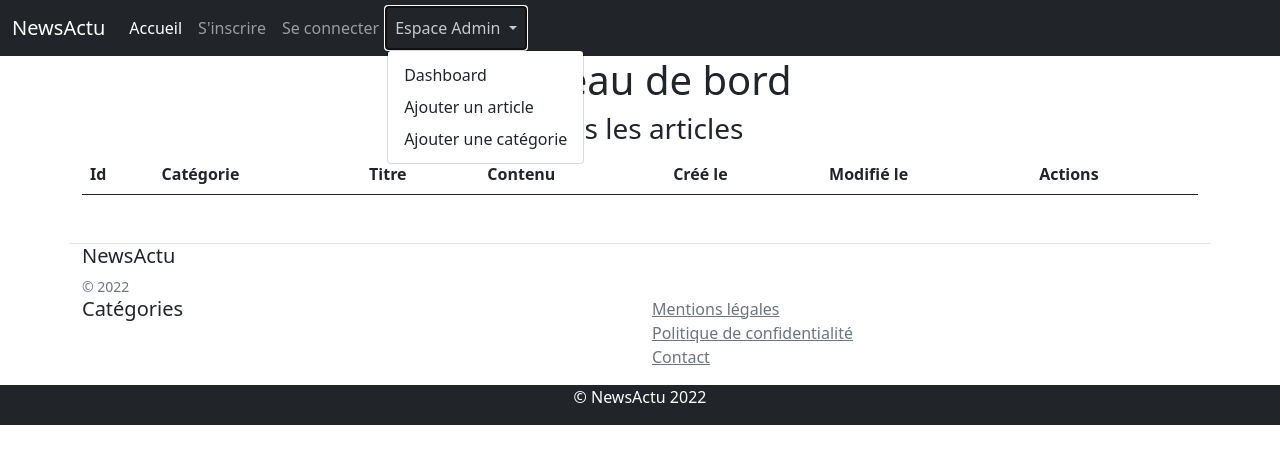
After one commit to Satodeau/NewsActu-Symfony, a Symfony app: template templates/admin/show_dashboard.html.twig in a window 1280 px wide, after a click on "Espace Admin". The commit adds this page. Shown: the top 464 px of the page. Run offline with Twig, Linux system fonts and the light colour scheme; the template is opened without the code that fills it, so the values that code supplies are empty; some libraries are stand-ins or nearby versions.

Commit message:
show_dashboard

```diff
--- a/config/services.yaml
+++ b/config/services.yaml
@@ -4,6 +4,8 @@
 # Put parameters here that don't need to change on each machine where the app is deployed
 # https://symfony.com/doc/current/best_practices.html#use-parameters-for-application-configuration
 parameters:
+
+    uploads_dir: '%kernel.project_dir%/public/uploads'
 
 services:
     # default configuration for services in *this* file
--- a/src/Form/ArticleFormType.php
+++ b/src/Form/ArticleFormType.php
@@ -27,7 +27,7 @@ class ArticleFormType extends AbstractType
             ])
             ->add('content', TextareaType::class, [
                 'label' => false,
-                'attri' => [
+                'attr' => [
                     'placeholder' =>'Ici le contenu de l\'article'
                 ],
             ])
--- /dev/null
+++ b/templates/admin/show_dashboard.html.twig
@@ -0,0 +1,42 @@
+{% extends 'base.html.twig' %}
+
+{% block body %}
+
+    <h1 class="text-center">Tableau de bord</h1>
+
+    {%  include 'include/_flashes.html.twig' %}
+
+    <h3 class="text-center">Tous les articles</h3>
+    <table class="table">
+        <thead>
+            <tr>
+                <th>Id</th>
+                <th>Catégorie</th>
+                <th>Titre</th>
+                <th>Contenu</th>
+                <th>Créé le</th>
+                <th>Modifié le</th>
+                <th>Actions</th>
+            </tr>
+        </thead>
+        <tbody>
+
+
+            {% for article in articles %}
+                <tr>
+                    <td>{{ article.id }}</td>
+                    <td>{{ article.category.name}}</td>
+                    <td>{{ article.title | length > 20 ? article.title | slice(0,20) ~ '...'}}</td>
+                    <td>{{ article.content | length > 20 ? article.content | slice(0,20) ~ '...' }}</td>
+                    <td>{{ article.createdAt | date('d/m/Y') }}</td>
+                    <td>{{ article.updatedAt | date('d/m/Y') }}</td>
+
+                </tr>
+            {% endfor %}
+
+        </tbody>
+
+    </table>
+
+
+{% endblock %}
--- a/templates/base.html.twig
+++ b/templates/base.html.twig
@@ -32,7 +32,7 @@
 
     <footer class="mt-4 pt-4 ">
         {% include "include/_footer.html.twig" %}
-    </footer
+    </footer>
 
 
     <script src="https://cdn.jsdelivr.net/npm/bootstrap@5.0.2/dist/js/bootstrap.bundle.min.js"
--- /dev/null
+++ b/templates/include/_flashes.html.twig
@@ -0,0 +1,21 @@
+{% for label, messages in app.flashes %}
+
+        {% for message in messages %}
+
+            <div class="alert alert-{{ label }} alert-dismissible fade show" role="alert">
+            {% if label == 'success' %}
+                <span class="alert-inner--icon"><i class="fa fa-thumbs-up"></i></span>
+            {% else %}
+                <span class="alert-inner--icon"><i class="fa fa-thumbs-down"></i></span>
+            {% endif %}
+
+            <span class="alert-inner--text">
+                <strong>{{ label | title }} : </strong> {{ message | raw }}
+            </span>
+        </div>
+
+
+
+        {% endfor %}
+
+    {% endfor %}
--- a/templates/include/_footer.html.twig
+++ b/templates/include/_footer.html.twig
@@ -3,7 +3,7 @@
         <div class="row">
             <div class="col-12 col-md">
                 <h5>NewsActu</h5>
-                <small class="d-block text-muted">&copy; 2021</small>
+                <small class="d-block text-muted">&copy; 2022</small>
             </div>
             <div class="col-6 col-md">
                 <h5>Catégories</h5>
--- a/templates/include/_nav.html.twig
+++ b/templates/include/_nav.html.twig
@@ -1,16 +1,16 @@
-<nav class="navbar navbar-expand-lg navbar-light bg-light">
+<nav class="navbar navbar-expand-lg navbar-dark bg-dark">
     <div class="container-fluid">
-    <a class="navbar-brand" href="{{ path('default_home')}}">NewsActu</a>
+        <a class="navbar-brand" href="{{ path('default_home') }}">NewsActu</a>
         <button class="navbar-toggler" type="button" data-bs-toggle="collapse" data-bs-target="#navbarSupportedContent" aria-controls="navbarSupportedContent" aria-expanded="false" aria-label="Toggle navigation">
             <span class="navbar-toggler-icon"></span>
         </button>
         <div class="collapse navbar-collapse" id="navbarSupportedContent">
             <ul class="navbar-nav me-auto mb-2 mb-lg-0">
                 <li class="nav-item">
-          <a class="nav-link active" aria-current="page" href="{{ path('default_home')}}">Accueil</a>
+                    <a class="nav-link active" aria-current="page" href="{{ path('default_home') }}">Accueil</a>
                 </li>
                 <li class="nav-item">
-          <a class="nav-link" href="#">S'incrire</a>
+                    <a class="nav-link" href="#">S'inscrire</a>
                 </li>
                 <li class="nav-item">
                     <a class="nav-link" href="#">Se connecter</a>
@@ -20,18 +20,17 @@
                         Espace Admin
                     </a>
                     <ul class="dropdown-menu" aria-labelledby="navbarDropdown">
-            <li><a class="dropdown-item" href="#">Dashboard</a></li>
-            <li><a class="dropdown-item" href="#">Ajouter un article</a></li>
+                        <li><a class="dropdown-item" href="{{ path('show_dashboard') }}">Dashboard</a></li>
+                        <li><a class="dropdown-item" href="{{ path('create_article') }}">Ajouter un article</a></li>
                         <li><a class="dropdown-item" href="#">Ajouter une catégorie</a></li>
-            {# <li><hr class="dropdown-divider"></li>
-            <li><a class="dropdown-item" href="#">Something else here</a></li> #}
+{#                        <li><hr class="dropdown-divider"></li>#}
+{#                        <li><a class="dropdown-item" href="#">Something else here</a></li>#}
                     </ul>
                 </li>
-        {# <li class="nav-item">
-          <a class="nav-link disabled">Disabled</a>
-        </li> #}
+{#                <li class="nav-item">#}
+{#                    <a class="nav-link disabled" href="#" tabindex="-1" aria-disabled="true">Disabled</a>#}
+{#                </li>#}
             </ul>
-
         </div>
     </div>
 </nav>
```
Also changed, not shown: src/Controller/AdminController.php (+92 -3 lines), templates/admin/form/create_article.html.twig (added, +50 -0 lines), public/uploads/Ayame_.png (added), public/uploads/FN0IxfVVQAAoMst_.jpg (added), public/uploads/FNzI8GSaIAIWj8r_.jpg (added), public/uploads/stamp-10-tex_.png (added), templates/admin/form/create_articles.html.twig (deleted). Lines whose indentation alone changed are shown as unchanged.
